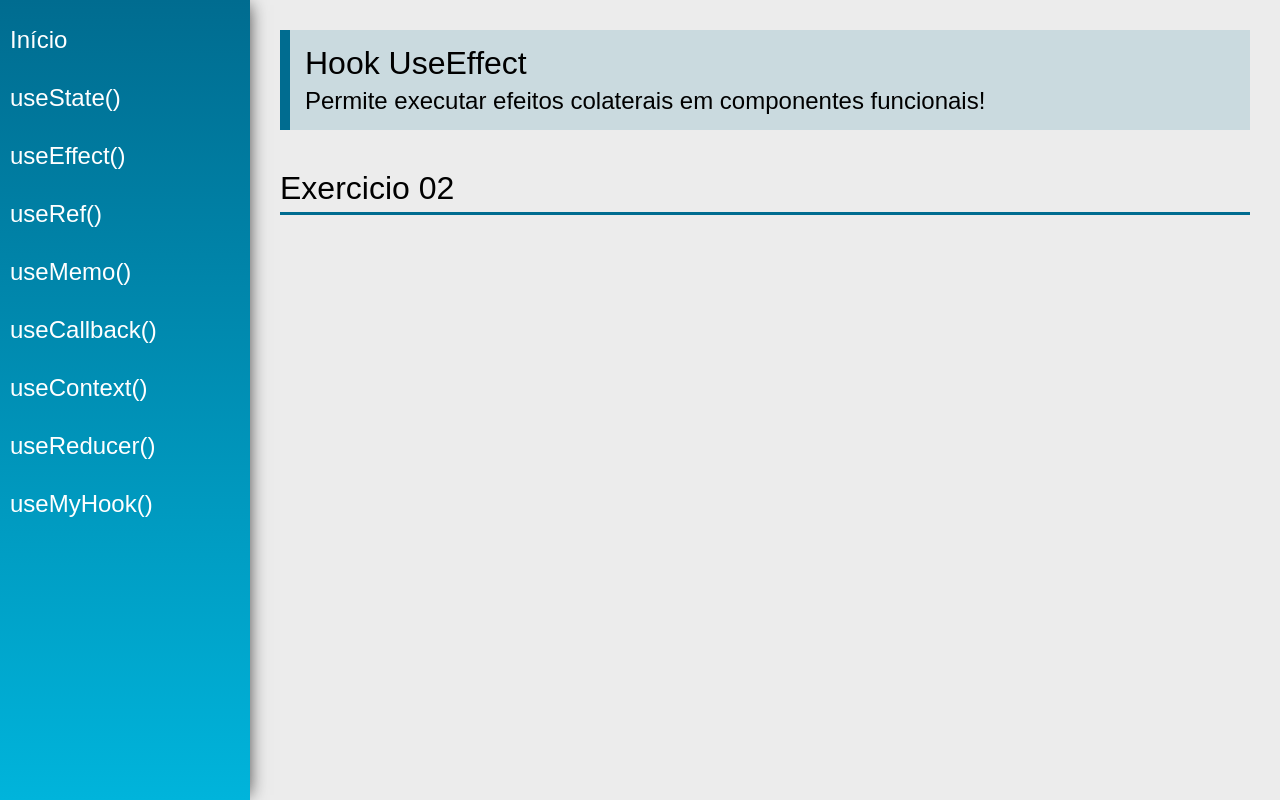
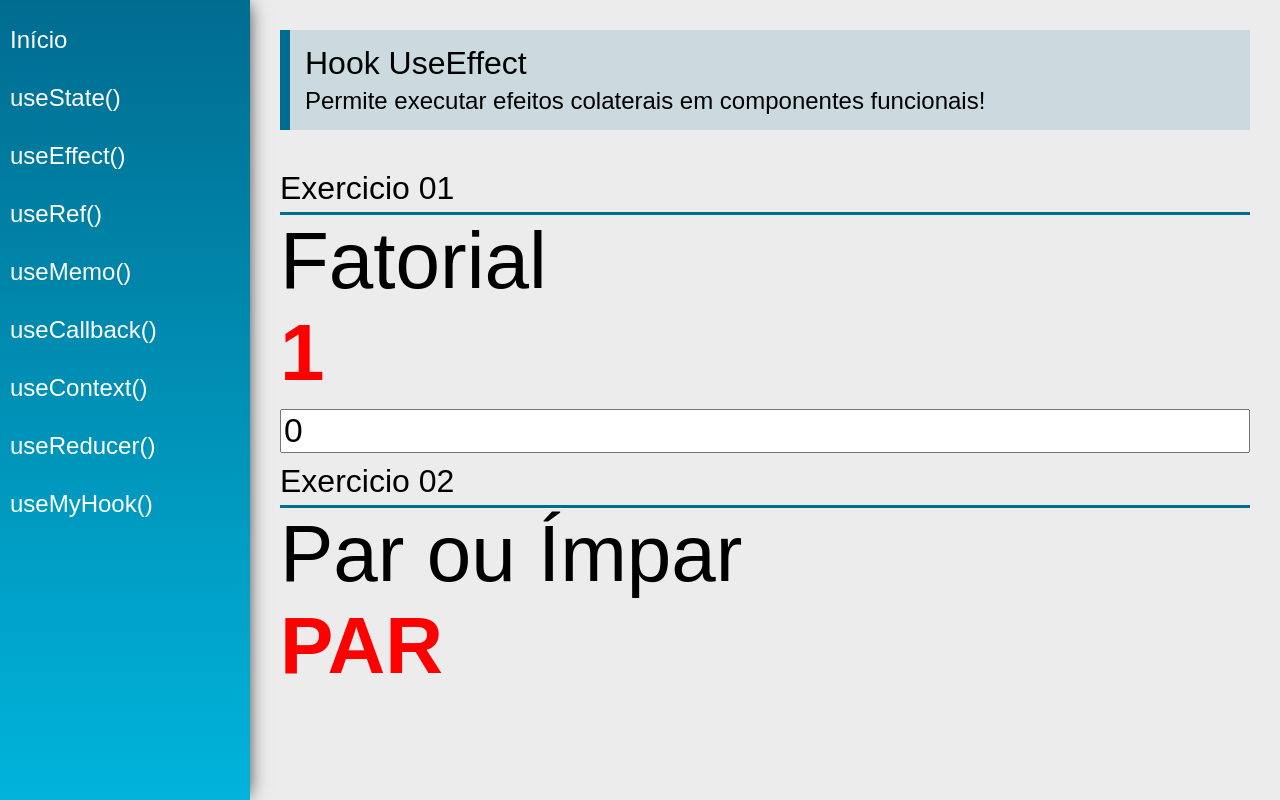
Before and after one commit to rafaelanacleto/hooks, a React (Create React App) app: page /useEffect in a window 1280 px wide. Built offline with nearby package versions, Linux system fonts and the light colour scheme.

Commit message:
UseRef modulos

```diff
--- a/src/index.js
+++ b/src/index.js
@@ -1,10 +1,12 @@
 import './index.css'
-import ReactDOM from 'react-dom'
-import React from 'react'
+import React from 'react';
+import ReactDOM from 'react-dom/client';
 
 import App from './views/App'
 
-ReactDOM.render(
-    <App />,
-    document.getElementById('root')
-)
+const root = ReactDOM.createRoot(document.getElementById('root'));
+root.render(
+  <React.StrictMode>
+    <App />
+  </React.StrictMode>
+);
--- a/src/views/examples/UseEffect.jsx
+++ b/src/views/examples/UseEffect.jsx
@@ -1,8 +1,40 @@
-import React from 'react'
+import React, { useEffect, useState } from 'react'
 import PageTitle from '../../components/layout/PageTitle'
 import SectionTitle from '../../components/layout/SectionTitle'
 
+function calcFatorial(n) {
+
+    const num = parseInt(n)
+    if(num < 0) return -1
+    if(num === 0) return 1
+
+    return calcFatorial(num -1) * num
+}
+
+function parImparCalc (n) {
+    if(n < 0) return "Erro"
+
+    if ((n % 2) === 0 ) {
+        return "PAR"
+    }else {
+        return "IMPAR"
+    }
+}
+
 const UseEffect = (props) => {
+
+    const [count, setCount] = useState(0)
+    const [fatorial, setFatorial] = useState(0)
+    const [parImpar, setParImpar] = useState(0)
+
+    useEffect(function() {
+        setFatorial(calcFatorial(count))
+    }, [count])
+
+    useEffect(function() {
+        setParImpar(parImparCalc(count))
+    }, [count])
+
     return (
         <div className="UseEffect">
             <PageTitle
@@ -10,8 +42,15 @@ const UseEffect = (props) => {
                 subtitle="Permite executar efeitos colaterais em componentes funcionais!"
             />
 
+            <SectionTitle title="Exercicio 01"></SectionTitle>
+            <span className="text">Fatorial</span>
+            <span className="text red">{fatorial}</span>
+
+            <input type="number" name="" id="" className='input' value={count} onChange={e => setCount(e.target.value)} />
+
             <SectionTitle title="Exercicio 02"></SectionTitle>
-
+            <span className="text">Par ou Ímpar</span>
+            <span className="text red">{parImpar}</span>
 
         </div>
     )
--- a/src/views/examples/UseRef.jsx
+++ b/src/views/examples/UseRef.jsx
@@ -1,5 +1,7 @@
 import React from 'react'
 import PageTitle from '../../components/layout/PageTitle'
+
+import SectionTitle from '../../components/layout/SectionTitle'
 
 const UseRef = (props) => {
     return (
@@ -8,6 +10,13 @@ const UseRef = (props) => {
                 title="Hook UseRef"
                 subtitle="Retorna um objeto mutável com a propriedade .current!"
             />
+
+            <SectionTitle title="Exercicio 01"></SectionTitle>
+            <div className="center">
+                <input type="text" className="input" />
+            </div>
+
+
         </div>
     )
 }
```
